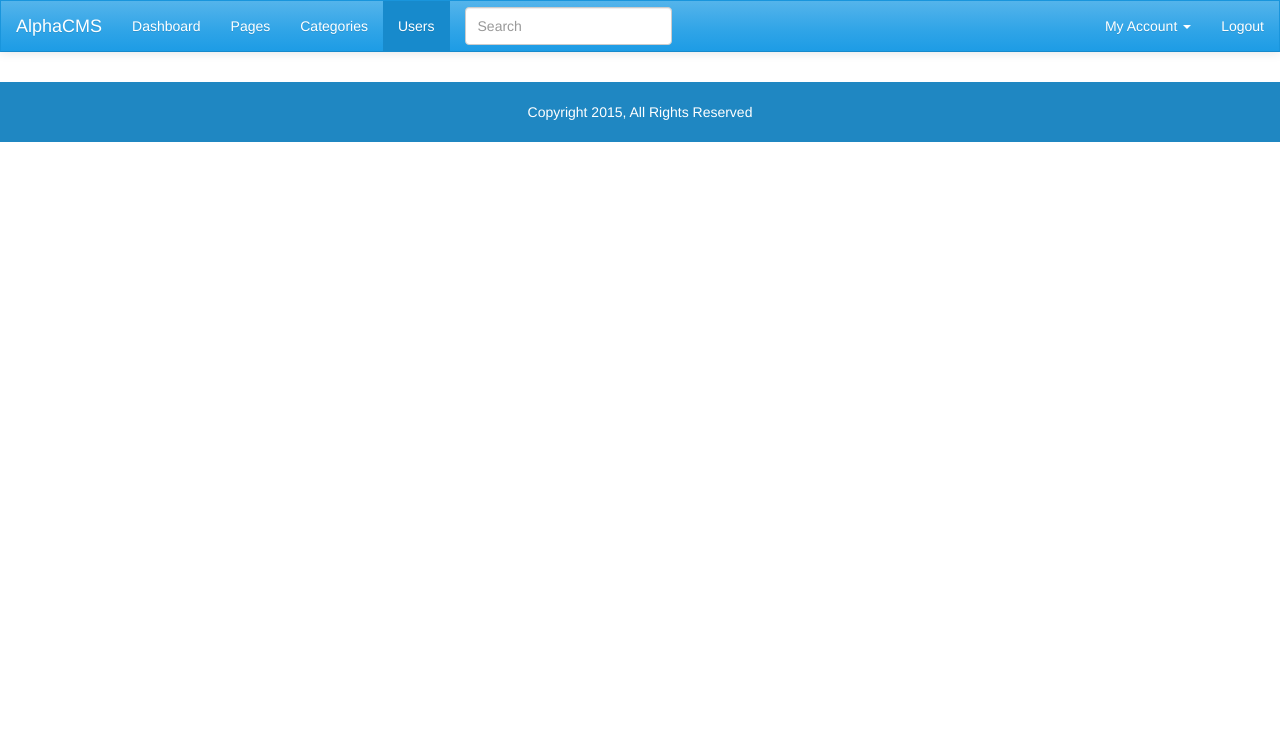
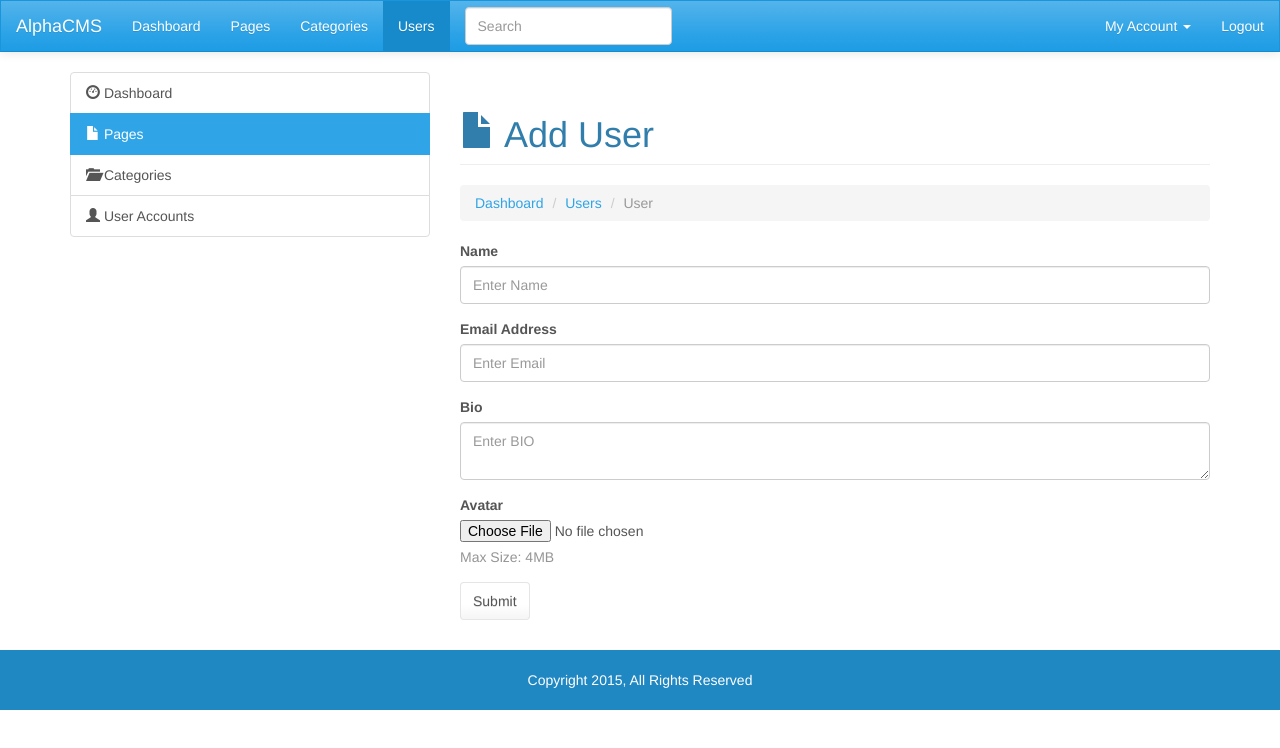
Before and after one commit to marb61a/Admin-Template, a plain HTML site: page user.html in a window 1280 px wide. Drawn offline with nearby package versions, Linux system fonts and the light colour scheme; files whose address does not match are found by name.

Commit message:
added add user form and dashboard

```diff
--- a/user.html
+++ b/user.html
@@ -42,6 +42,55 @@
       </div>
     </div>
 
+    <section>
+      <div class="container">
+        <div class="row">
+          <div class="col-md-4">
+            <div class="list-group">
+              <a href="#" class="list-group-item">
+                <i class="glyphicon glyphicon-dashboard"></i> Dashboard
+              </a>
+              <a href="#" class="list-group-item active"><i class="glyphicon glyphicon-file"></i> Pages</a>
+              <a href="#" class="list-group-item"><i class="glyphicon glyphicon-folder-open"></i> Categories</a>
+              <a href="#" class="list-group-item"><i class="glyphicon glyphicon-user"></i> User Accounts</a>
+            </div>
+          </div>
+          <div class="col-md-8">
+            <div class="row">
+              <div class="col-md-12">
+                <h1 class="page-header"><i class="glyphicon glyphicon-file"></i> Add User</h1>
+              </div>
+            </div>
+            <ol class="breadcrumb">
+              <li><a href="index.html">Dashboard</a></li>
+              <li><a href="users.html">Users</a></li>
+              <li class="active">User</li>
+            </ol>
+
+            <form>
+              <div class="form-group">
+                <label>Name</label>
+                <input type="text" class="form-control" placeholder="Enter Name">
+              </div>
+              <div class="form-group">
+                <label>Email Address</label>
+                <input type="text" class="form-control" placeholder="Enter Email">
+              </div>
+              <div class="form-group">
+                <label>Bio</label>
+                <textarea class="form-control" placeholder="Enter BIO"></textarea>
+              </div>
+              <div class="form-group">
+                <label>Avatar</label>
+                <input type="file">
+                <p class="help-block">Max Size: 4MB</p>
+              </div>
+              <button type="submit" class="btn btn-default">Submit</button>
+            </form>
+          </div>
+        </div>
+      </div>
+    </section>
 
     <footer>
       <p>Copyright 2015, All Rights Reserved</p>
```
